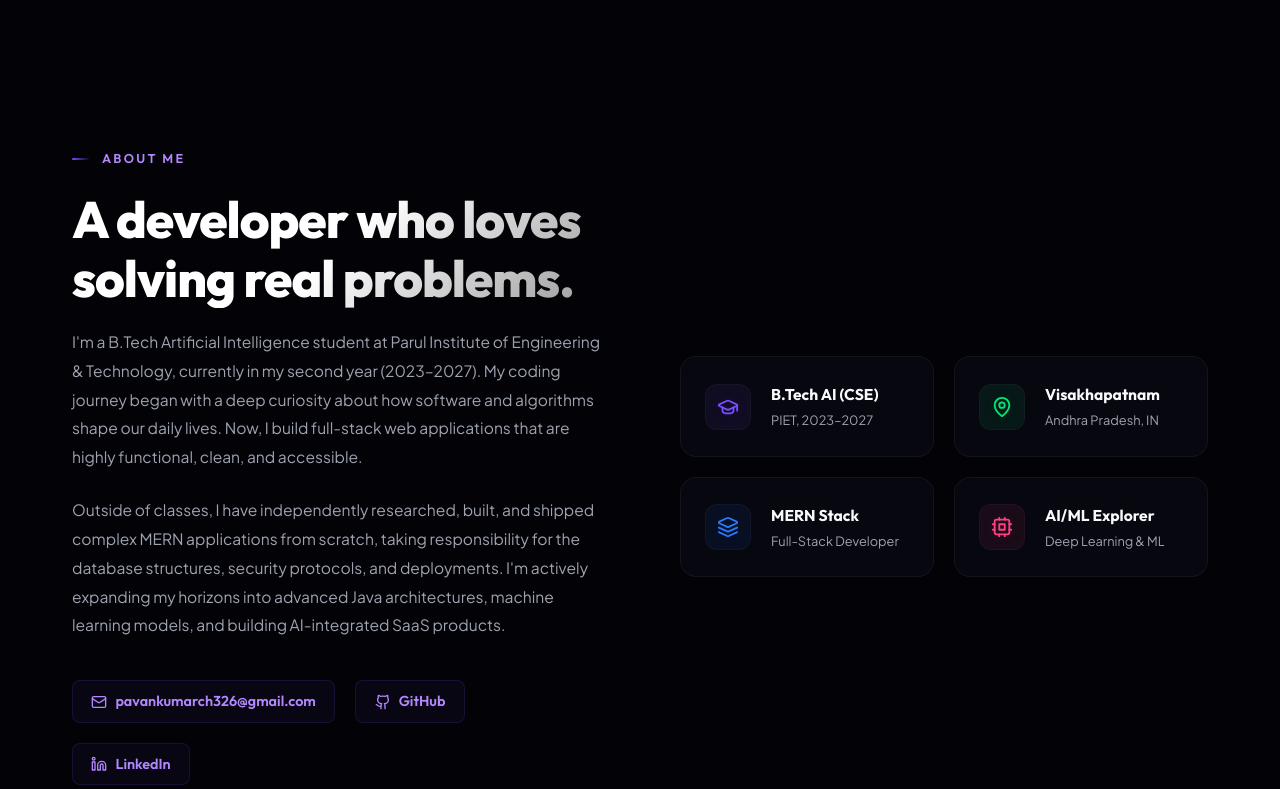
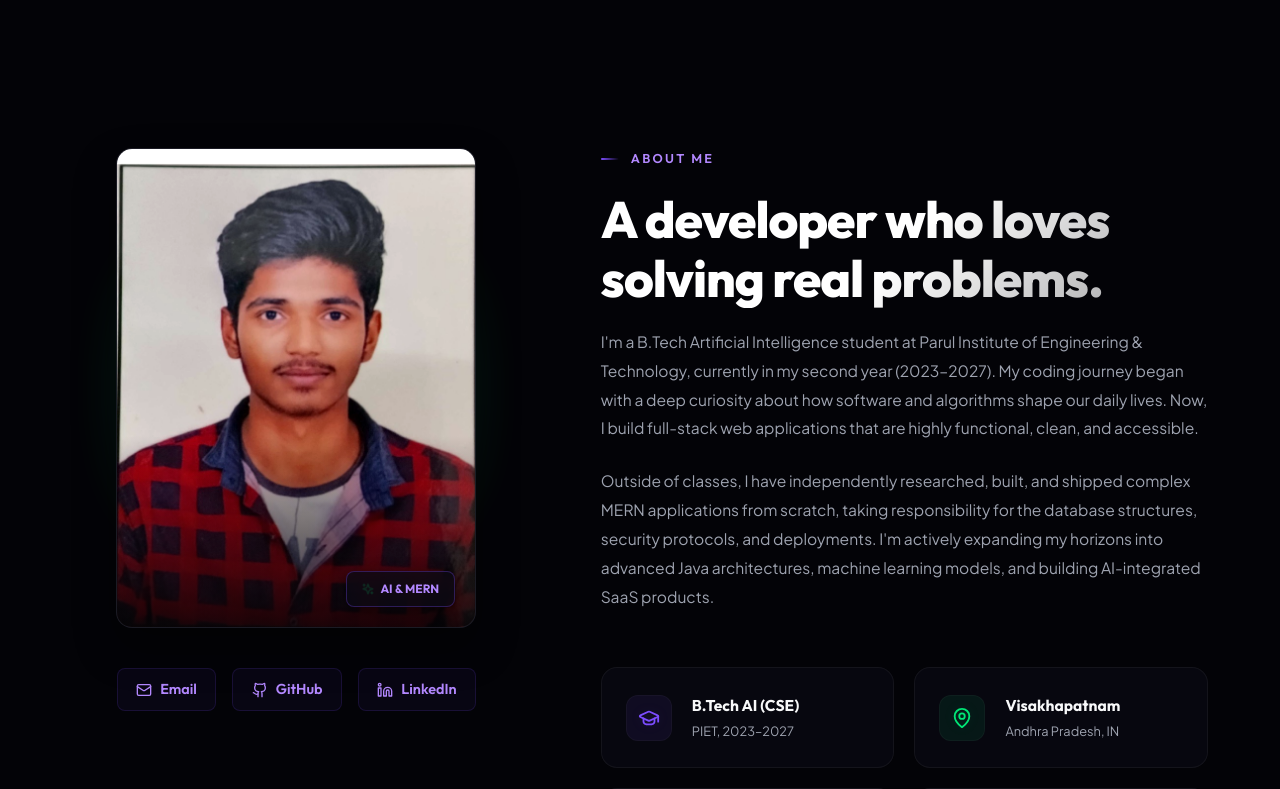
Before and after one commit to PavankumarCH22/portfolio-, a React (Vite) app in the folder client/: page / in a window 1280 px wide. Shown: the part 860-1649 px from the top of the page. Built offline with nearby package versions, Linux system fonts and the light colour scheme; no server answers.

Commit message:
feat: add profile picture and polish about section layout

```diff
--- a/client/src/components/About.css
+++ b/client/src/components/About.css
@@ -1,8 +1,8 @@
 .about__grid {
   display: grid;
-  grid-template-columns: 1fr 1fr;
+  grid-template-columns: 0.85fr 1.15fr;
   gap: 5rem;
-  align-items: center;
+  align-items: flex-start;
 }
 
 .about__text {
@@ -12,11 +12,127 @@
   font-size: 0.975rem;
 }
 
+/* ── Profile Image Column ── */
+.about__profile-column {
+  display: flex;
+  flex-direction: column;
+  align-items: center;
+  gap: 2rem;
+  width: 100%;
+}
+
+.about__image-container {
+  position: relative;
+  width: 100%;
+  max-width: 360px;
+  aspect-ratio: 3 / 4;
+}
+
+/* Background gradient glow */
+.about__image-glow {
+  position: absolute;
+  inset: -15px;
+  background: radial-gradient(circle, rgba(124, 77, 255, 0.22) 0%, rgba(0, 230, 118, 0.1) 50%, transparent 70%);
+  filter: blur(25px);
+  z-index: 0;
+  pointer-events: none;
+  opacity: 0.85;
+  transition: var(--transition);
+}
+
+.about__image-wrapper {
+  position: relative;
+  width: 100%;
+  height: 100%;
+  border-radius: var(--radius);
+  overflow: hidden;
+  background: rgba(13, 13, 25, 0.6);
+  border: 1px solid rgba(255, 255, 255, 0.08);
+  box-shadow: 0 20px 40px rgba(0, 0, 0, 0.4), inset 0 0 0 1px rgba(255, 255, 255, 0.05);
+  z-index: 1;
+  transition: var(--transition);
+}
+
+.about__image {
+  width: 100%;
+  height: 100%;
+  object-fit: cover;
+  object-position: center 15%; /* Align slightly to capture face nicely */
+  filter: grayscale(10%) contrast(105%);
+  transition: var(--transition);
+}
+
+.about__image-overlay {
+  position: absolute;
+  inset: 0;
+  background: linear-gradient(to top, rgba(3, 3, 7, 0.85) 0%, rgba(3, 3, 7, 0) 40%);
+  pointer-events: none;
+  transition: var(--transition);
+}
+
+/* Elegant floating badge */
+.about__image-badge {
+  position: absolute;
+  bottom: 1.25rem;
+  right: 1.25rem;
+  display: inline-flex;
+  align-items: center;
+  gap: 0.4rem;
+  background: rgba(10, 10, 20, 0.75);
+  backdrop-filter: blur(12px);
+  -webkit-backdrop-filter: blur(12px);
+  border: 1px solid rgba(124, 77, 255, 0.3);
+  padding: 0.45rem 0.95rem;
+  border-radius: var(--radius-sm);
+  font-family: var(--font-display);
+  font-size: 0.75rem;
+  font-weight: 700;
+  color: var(--accent-light);
+  box-shadow: 0 4px 15px rgba(0, 0, 0, 0.5);
+  transition: var(--transition);
+}
+
+.about__badge-icon {
+  color: var(--green);
+  animation: pulse-ring 1.8s infinite;
+}
+
+/* Hover effects */
+.about__image-container:hover .about__image-glow {
+  opacity: 1;
+  transform: scale(1.05);
+  background: radial-gradient(circle, rgba(124, 77, 255, 0.32) 0%, rgba(0, 230, 118, 0.18) 50%, transparent 70%);
+}
+
+.about__image-container:hover .about__image-wrapper {
+  transform: translateY(-6px);
+  border-color: rgba(124, 77, 255, 0.3);
+  box-shadow: 0 25px 50px rgba(124, 77, 255, 0.15), 0 0 0 1px rgba(124, 77, 255, 0.2);
+}
+
+.about__image-container:hover .about__image {
+  transform: scale(1.04);
+  filter: grayscale(0%) contrast(100%);
+}
+
+.about__image-container:hover .about__image-overlay {
+  opacity: 0.75;
+}
+
+.about__image-container:hover .about__image-badge {
+  border-color: var(--green);
+  transform: translateY(-2px);
+  box-shadow: 0 6px 20px rgba(0, 230, 118, 0.25);
+}
+
+/* ── Links & Contact ── */
 .about__links {
   display: flex;
   flex-wrap: wrap;
-  gap: 1.25rem;
-  margin-top: 2.5rem;
+  justify-content: center;
+  gap: 1rem;
+  width: 100%;
+  margin-top: 0.5rem;
 }
 
 .about__link {
@@ -43,10 +159,12 @@
   box-shadow: 0 4px 15px rgba(124, 77, 255, 0.25);
 }
 
+/* ── Highlights Grid ── */
 .about__highlights {
   display: grid;
   grid-template-columns: 1fr 1fr;
   gap: 1.25rem;
+  margin-top: 3.5rem;
 }
 
 .highlight-card {
@@ -153,10 +271,16 @@
     grid-template-columns: 1fr;
     gap: 4rem;
   }
+
+  .about__profile-column {
+    max-width: 360px;
+    margin: 0 auto;
+  }
 }
 
 @media (max-width: 520px) {
   .about__highlights {
     grid-template-columns: 1fr;
+    margin-top: 2.5rem;
   }
 }
--- a/client/src/components/About.jsx
+++ b/client/src/components/About.jsx
@@ -1,4 +1,4 @@
-import { GraduationCap, MapPin, Layers, Cpu, Mail, Github, Linkedin } from 'lucide-react';
+import { GraduationCap, MapPin, Layers, Cpu, Mail, Github, Linkedin, Sparkles } from 'lucide-react';
 import './About.css';
 
 const highlights = [
@@ -13,6 +13,39 @@ export default function About() {
     <section className="section about" id="about">
       <div className="container">
         <div className="about__grid">
+
+          {/* Profile Picture Column */}
+          <div className="about__profile-column animate-fadeUp">
+            <div className="about__image-container">
+              <div className="about__image-glow" />
+              <div className="about__image-wrapper">
+                <img src="/pavan.jpg" alt="Pavan Kumar" className="about__image" />
+                <div className="about__image-overlay" />
+                <div className="about__image-badge">
+                  <Sparkles size={12} className="about__badge-icon" />
+                  <span>AI & MERN</span>
+                </div>
+              </div>
+            </div>
+
+            <div className="about__links">
+              <a href="mailto:pavankumarch326@gmail.com" className="about__link">
+                <Mail size={16} />
+                <span>Email</span>
+              </a>
+              <a href="https://github.com/PavankumarCH22" target="_blank" rel="noreferrer" className="about__link">
+                <Github size={16} />
+                <span>GitHub</span>
+              </a>
+              <a href="https://linkedin.com" target="_blank" rel="noreferrer" className="about__link">
+                <Linkedin size={16} />
+                <span>LinkedIn</span>
+              </a>
+            </div>
+          </div>
+
+          {/* Biography & Achievements Column */}
+          <div className="about__info-column animate-fadeUp delay-1">
             <div className="about__content">
               <p className="section-label">About me</p>
               <h2 className="section-title">
@@ -28,28 +61,13 @@ export default function About() {
               <p className="about__text">
                 Outside of classes, I have independently researched, built, and shipped complex MERN applications from scratch, taking responsibility for the database structures, security protocols, and deployments. I'm actively expanding my horizons into advanced Java architectures, machine learning models, and building AI-integrated SaaS products.
               </p>
-
-            <div className="about__links">
-              <a href="mailto:pavankumarch326@gmail.com" className="about__link">
-                <Mail size={16} />
-                <span>pavankumarch326@gmail.com</span>
-              </a>
-              <a href="https://github.com/PavankumarCH22" target="_blank" rel="noreferrer" className="about__link">
-                <Github size={16} />
-                <span>GitHub</span>
-              </a>
-              <a href="https://linkedin.com" target="_blank" rel="noreferrer" className="about__link">
-                <Linkedin size={16} />
-                <span>LinkedIn</span>
-              </a>
-            </div>
             </div>
 
             <div className="about__highlights">
               {highlights.map((h, i) => {
                 const IconComponent = h.icon;
                 return (
-                <div key={h.label} className={`highlight-card highlight-card--${h.color} animate-fadeUp delay-${i + 1}`}>
+                  <div key={h.label} className={`highlight-card highlight-card--${h.color} animate-fadeUp delay-${i + 2}`}>
                     <div className="highlight-card__icon-wrapper">
                       <IconComponent size={22} className="highlight-card__icon" />
                     </div>
@@ -62,6 +80,8 @@ export default function About() {
               })}
             </div>
           </div>
+
+        </div>
       </div>
     </section>
   );
```
Also changed, not shown: client/public/pavan.jpg (added). Lines whose indentation alone changed are shown as unchanged.
